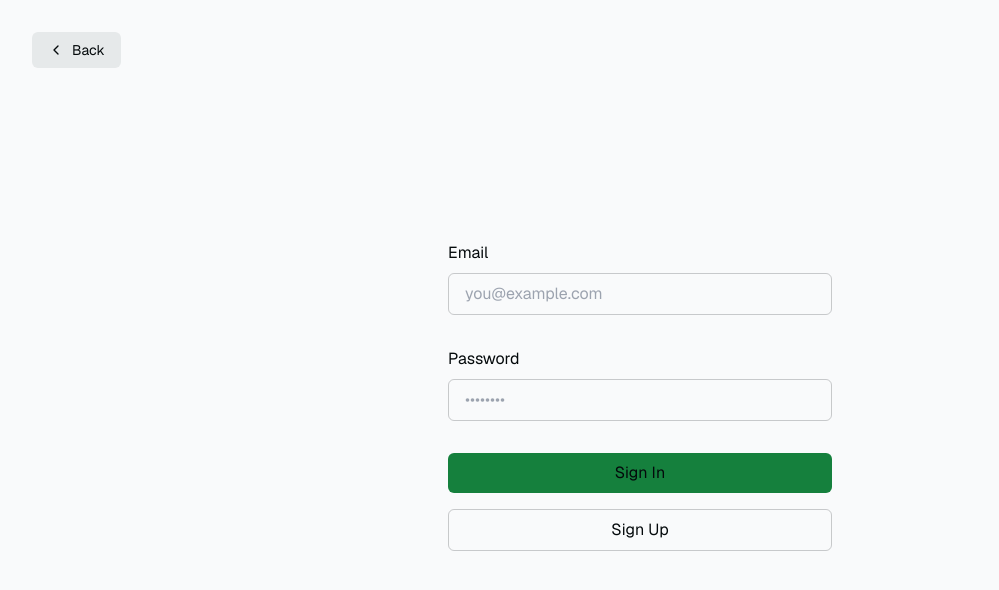
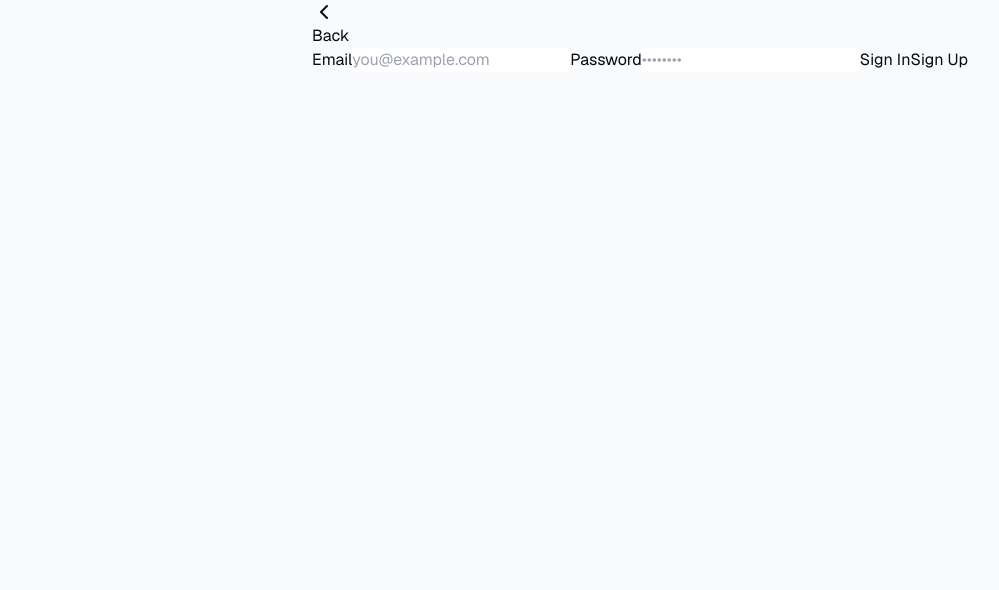
Before and after one commit to seanmturley/common-ground, a Next.js app: page /login in a window 1280 px wide. Shown: the top 590 px of the page, without its empty margins (0-999 px from the left). Built offline with nearby package versions, Linux system fonts and the light colour scheme.

Commit message:
[#3] Remove extraneous code and styling from login/page

```diff
--- a/app/login/page.tsx
+++ b/app/login/page.tsx
@@ -5,7 +5,7 @@ import { redirect } from "next/navigation";
 import { SubmitButton } from "./submit-button";
 
 export default function Login({
-  searchParams,
+  searchParams
 }: {
   searchParams: { message: string };
 }) {
@@ -18,7 +18,7 @@ export default function Login({
 
     const { error } = await supabase.auth.signInWithPassword({
       email,
-      password,
+      password
     });
 
     if (error) {
@@ -40,8 +40,8 @@ export default function Login({
       email,
       password,
       options: {
-        emailRedirectTo: `${origin}/auth/callback`,
-      },
+        emailRedirectTo: `${origin}/auth/callback`
+      }
     });
 
     if (error) {
@@ -52,11 +52,8 @@ export default function Login({
   };
 
   return (
-    <div className="flex-1 flex flex-col w-full px-8 sm:max-w-md justify-center gap-2">
-      <Link
-        href="/"
-        className="absolute left-8 top-8 py-2 px-4 rounded-md no-underline text-foreground bg-btn-background hover:bg-btn-background-hover flex items-center group text-sm"
-      >
+    <section>
+      <Link href="/">
         <svg
           xmlns="http://www.w3.org/2000/svg"
           width="24"
@@ -67,53 +64,30 @@ export default function Login({
           strokeWidth="2"
           strokeLinecap="round"
           strokeLinejoin="round"
-          className="mr-2 h-4 w-4 transition-transform group-hover:-translate-x-1"
         >
           <polyline points="15 18 9 12 15 6" />
         </svg>{" "}
         Back
       </Link>
 
-      <form className="flex-1 flex flex-col w-full justify-center gap-2 text-foreground">
-        <label className="text-md" htmlFor="email">
-          Email
-        </label>
+      <form>
+        <label htmlFor="email">Email</label>
+        <input name="email" placeholder="you@example.com" required />
+        <label htmlFor="password">Password</label>
         <input
-          className="rounded-md px-4 py-2 bg-inherit border mb-6"
-          name="email"
-          placeholder="you@example.com"
-          required
-        />
-        <label className="text-md" htmlFor="password">
-          Password
-        </label>
-        <input
-          className="rounded-md px-4 py-2 bg-inherit border mb-6"
           type="password"
           name="password"
           placeholder="••••••••"
           required
         />
-        <SubmitButton
-          formAction={signIn}
-          className="bg-green-700 rounded-md px-4 py-2 text-foreground mb-2"
-          pendingText="Signing In..."
-        >
+        <SubmitButton formAction={signIn} pendingText="Signing In...">
           Sign In
         </SubmitButton>
-        <SubmitButton
-          formAction={signUp}
-          className="border border-foreground/20 rounded-md px-4 py-2 text-foreground mb-2"
-          pendingText="Signing Up..."
-        >
+        <SubmitButton formAction={signUp} pendingText="Signing Up...">
           Sign Up
         </SubmitButton>
-        {searchParams?.message && (
-          <p className="mt-4 p-4 bg-foreground/10 text-foreground text-center">
-            {searchParams.message}
-          </p>
-        )}
+        {searchParams?.message && <p>{searchParams.message}</p>}
       </form>
-    </div>
+    </section>
   );
 }
```
